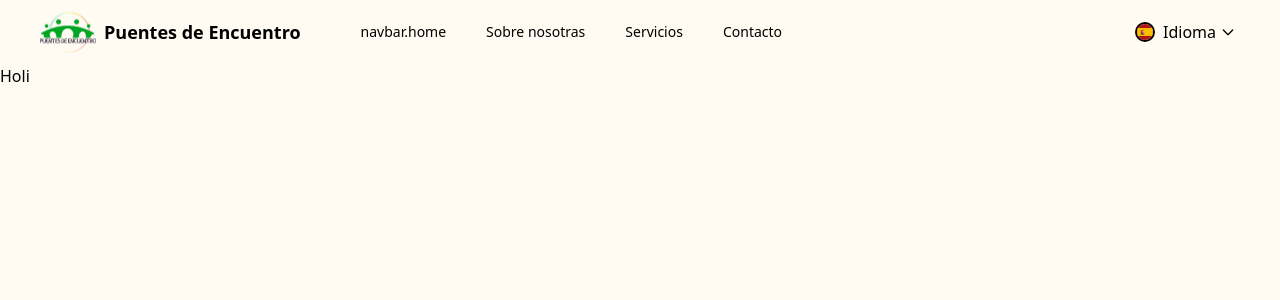
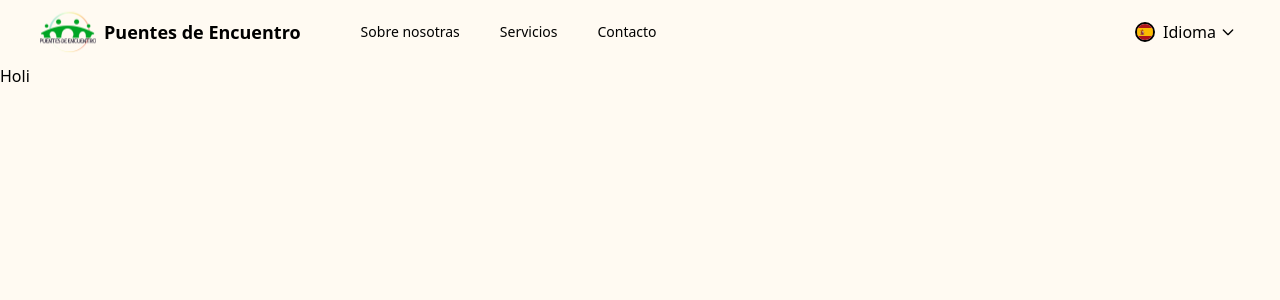
Before and after one commit to BlondyMartinez/PuentesDeEncuentro, a React (Vite) app: page / in a window 1280 px wide. Shown: the top 300 px of the page. Built offline with nearby package versions, Linux system fonts and the light colour scheme.

Commit message:
Update nav-links.tsx
Now dynamically adds / removes links based on the text json and uses react router dom

```diff
--- a/src/components/nav/nav-links.tsx
+++ b/src/components/nav/nav-links.tsx
@@ -1,4 +1,5 @@
 import React from 'react';
+import { Link } from 'react-router-dom';
 import { useTranslation } from 'react-i18next';
 
 interface Props {
@@ -10,12 +11,15 @@ const NavLinks: React.FC<Props> = ({ isMobile = false }) => {
 
   const linkClasses = `${isMobile ? 'block text-base' : 'text-sm'} transition ease hover:bg-beige-dark px-3 py-2 rounded-md font-medium duration-300`;
 
+  const navbarLinks = Object.keys(t('navbar', { returnObjects: true })).filter(key => key !== 'language');
+
   return (
     <>
-            <a href="#" className={linkClasses}>{t('navbar.home')}</a>
-            <a href="#" className={linkClasses}>{t('navbar.about')}</a>
-            <a href="#" className={linkClasses}>{t('navbar.services')}</a>
-            <a href="#" className={linkClasses}>{t('navbar.contact')}</a>
+      {navbarLinks.map((linkKey) => (
+        <Link key={linkKey} to={`/${linkKey}`} className={linkClasses}>
+          {t(`navbar.${linkKey}`)}
+        </Link>
+      ))}
     </>
   );
 };
```
Lines whose indentation alone changed are shown as unchanged.
